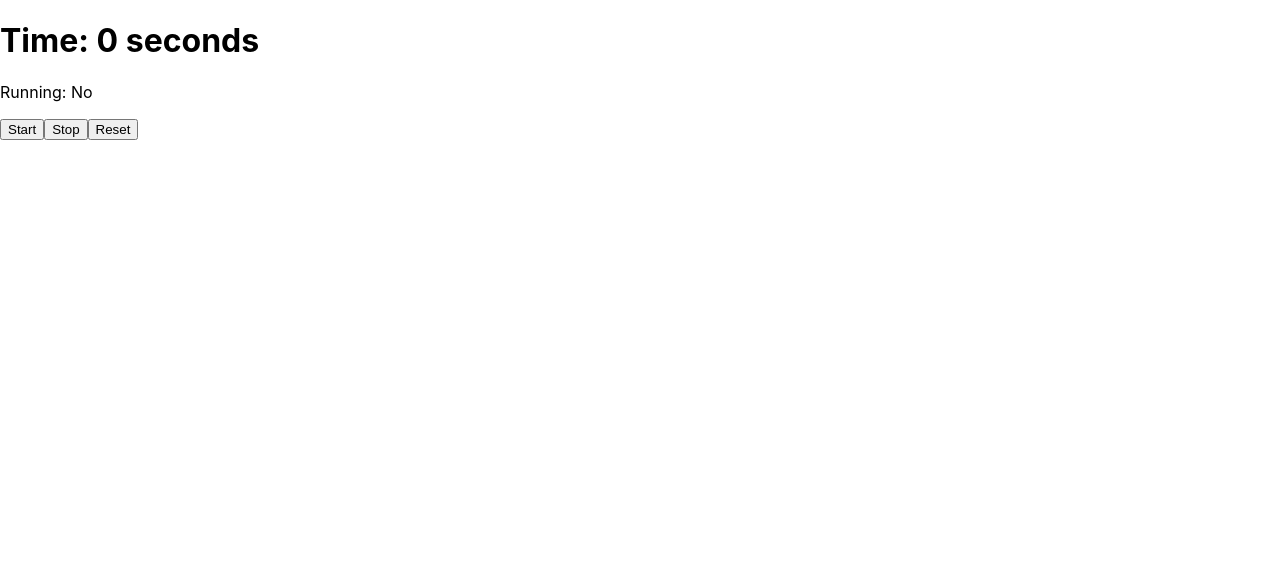
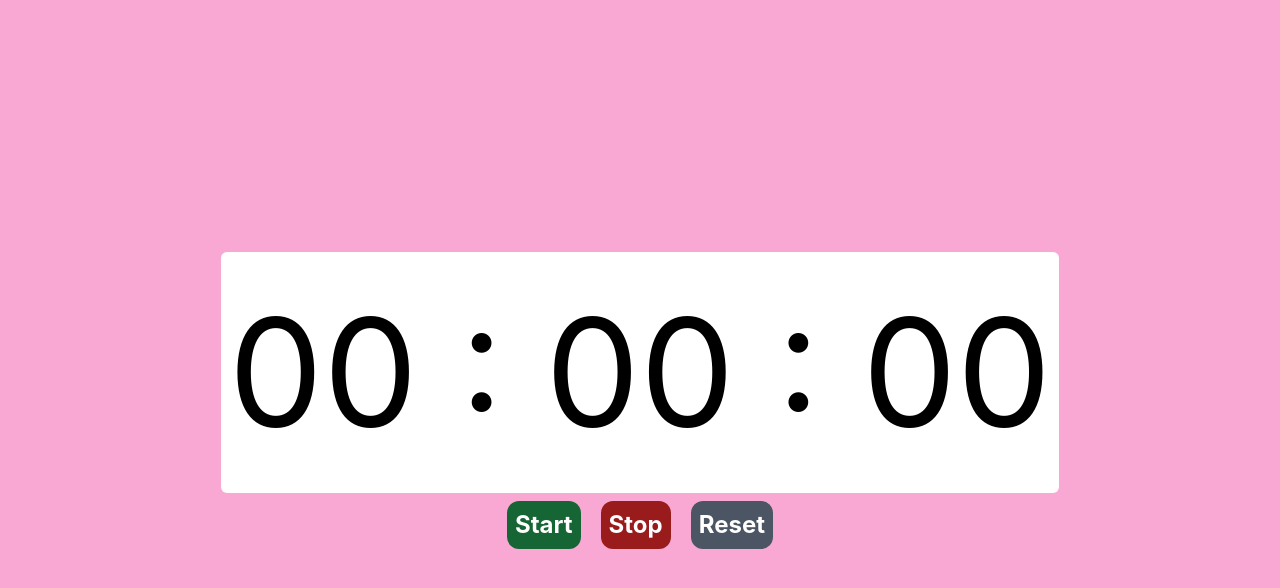
Before and after one commit to TraineeNash/React-Stopwatch, a React (Create React App) app: page / in a window 1280 px wide. Shown: the top 588 px of the page. Built offline with nearby package versions, Linux system fonts and the light colour scheme.

Commit message:
Finalize the react app and design! I did it!! Also add improvement text file as suggestion and to test my understanding about react. Let us go!!!

```diff
--- a/package.json
+++ b/package.json
@@ -35,5 +35,10 @@
       "last 1 firefox version",
       "last 1 safari version"
     ]
+  },
+  "devDependencies": {
+    "autoprefixer": "^10.5.0",
+    "postcss": "^8.5.12",
+    "tailwindcss": "^4.2.4"
   }
 }
--- a/public/index.html
+++ b/public/index.html
@@ -24,6 +24,11 @@
       work correctly both with client-side routing and a non-root public URL.
       Learn how to configure a non-root public URL by running `npm run build`.
     -->
+
+    <!-- This is Tailwind CDN Link, in order to use it in our React app-->
+    <!-- <link href="https://cdn.jsdelivr.net/npm/tailwindcss@2.2.19/dist/tailwind.min.css" rel="stylesheet"> -->
+    <script src="https://cdn.tailwindcss.com"></script>
+
     <title>React App</title>
   </head>
   <body>
--- a/src/components/Stopwatch.js
+++ b/src/components/Stopwatch.js
@@ -29,13 +29,33 @@ const Stopwatch = () => {
         setTime(0)
     }
 
+    const formatTime = (seconds) => {
+        const hrs = String(Math.floor(seconds / 3600)).padStart(2,"0")
+        const mins = String(Math.floor((seconds % 3600) / 60)).padStart(2,"0")
+        const secs = String(seconds % 60).padStart(2,"0")
+        // const secs = String(seconds).padStart(2,"0")
+        return `${hrs} : ${mins} : ${secs}`
+    }
+
     return (
-        <div>
-            <h1>Time: {time} seconds</h1>
-            <p>Running: {isrunning ? "Yes" : "No"}</p> {/* show flag */}
-            <button onClick={start}>Start</button>
-            <button onClick={stop}>Stop</button>
-            <button onClick={reset}>Reset</button>
+        <div className="bg-pink-300 flex flex-col h-screen items-center justify-center gap-2">
+            <div className="flex gap-5">
+                <h1 className="bg-white text-[100px] p-2 rounded-md md:text-[150px]"
+                >{formatTime(time)}</h1>
+                {/* <p>Running: {isrunning ? "Yes" : "No"}</p> show flag */}
+            </div>
+
+            <div className="flex gap-5">
+                <button className="bg-green-800 p-2 rounded-xl text-2xl font-bold text-white"
+                onClick={start}>
+                    Start</button>
+                <button className="bg-red-800 p-2 rounded-xl text-2xl font-bold text-white"
+                onClick={stop}>
+                    Stop</button>
+                <button className="bg-gray-600 p-2 rounded-xl text-2xl font-bold text-white"
+                onClick={reset}>
+                    Reset</button>
+            </div>
         </div>
     )
 }
```
Also changed, not shown: 2 other files (tests, documents, lock files or other folders).
